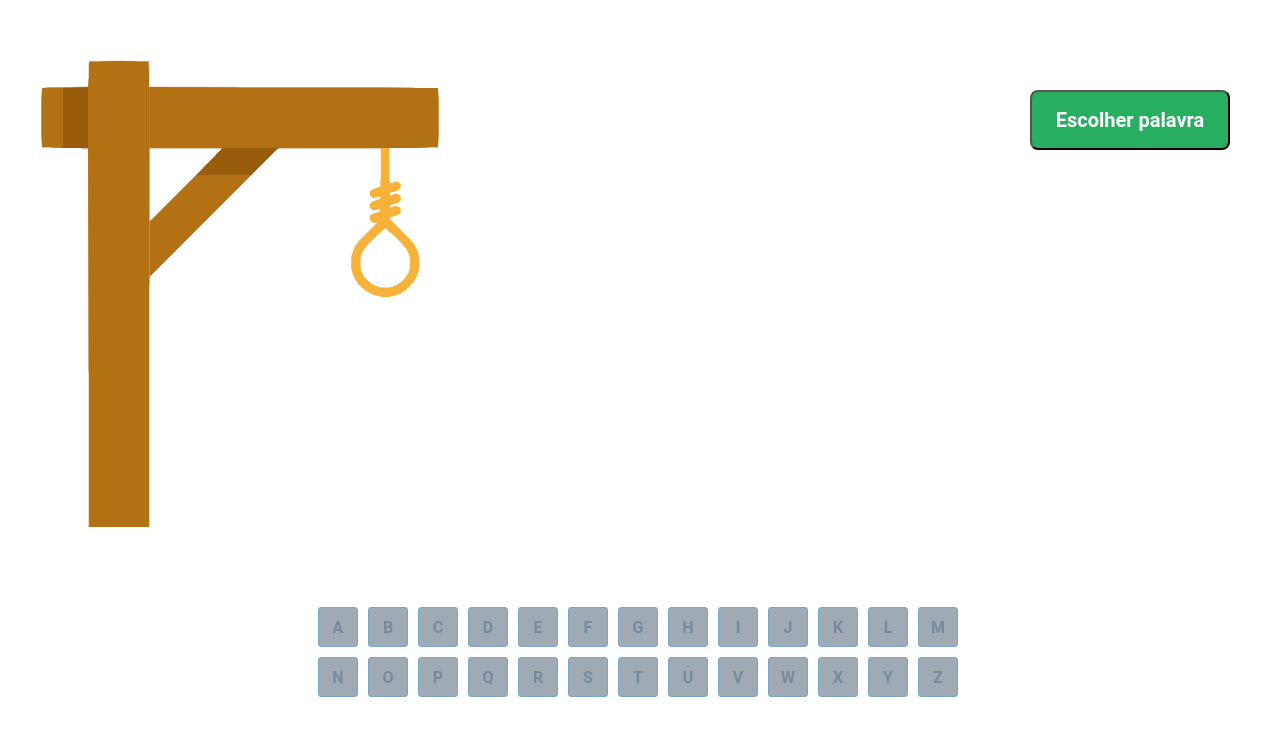
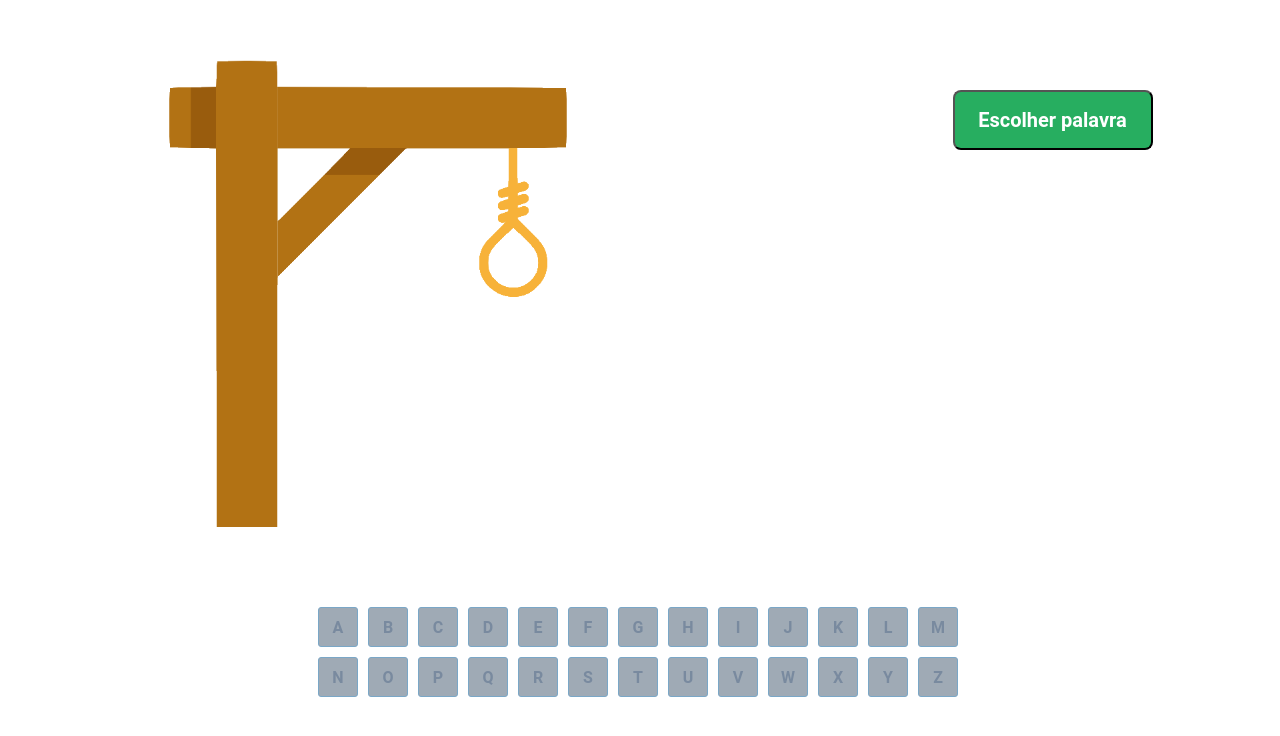
Before and after one commit to augustobf22/projeto8-jogoforca, a React app: page / in a window 1280 px wide. Built offline with nearby package versions, Linux system fonts and the light colour scheme.

Commit message:
choose word done

```diff
--- a/src/components/App.js
+++ b/src/components/App.js
@@ -3,14 +3,20 @@ import Letras from './Letras/Letras'
 import './reset.css';
 import './style.css';
 import palavras from '../palavras';
+import React from 'react'
 
-//randomize words and pass as parameter
+
 
 export default function App() {
+  //states: errorState, wordState, keyboardState
+  const [errorState, setErrorState] = React.useState(0);
+  const [wordState, setWordState] = React.useState('');
+  const [keyboardState, setKeyboardState] = React.useState(true);
+
   return (
-    <>
-      <Jogo />
-      <Letras />
-    </>
+    <div className="container">
+      <Jogo words={palavras} errorState={errorState} setErrorState ={setErrorState} wordState = {wordState} setWordState = {setWordState} setKeyboardState={setKeyboardState}/>
+      <Letras keyboardState={keyboardState} />
+    </div>
   );
 }
--- a/src/components/Jogo/Jogo.js
+++ b/src/components/Jogo/Jogo.js
@@ -7,11 +7,32 @@ import forca4 from './assets/forca4.png'
 import forca5 from './assets/forca5.png'
 import forca6 from './assets/forca6.png'
 
-export default function Jogo() {
+//randomize words and pass as parameter
+function comparer() {
+    return Math.random() - 0.5;
+  }
+
+
+
+export default function Jogo({words, errorState, setErrorState, wordState, setWordState, setKeyboardState}) {
+    function chooseWord(words) {
+        const wordSorted = words.sort(comparer)[0];
+        const wordSplit = wordSorted.split('');
+        const wordReplaced = [];
+        wordSplit.forEach((letter, index) => wordReplaced[index] = "_ ");
+
+        setKeyboardState(false);
+        setWordState(wordReplaced);
+        setErrorState(0);
+    }
+
     return (
         <span className='game'>
-            <img src={forca0} alt='forca0' />
-            <button>Escolher palavra</button>
+            <img src={forca0} alt='forcaImg' />
+            <div className="container-right">
+                <button onClick={() => chooseWord(words)}>Escolher palavra</button>
+                <h1>{wordState}</h1>
+            </div>
         </span>
     )
 }
--- a/src/components/Jogo/style.css
+++ b/src/components/Jogo/style.css
@@ -9,10 +9,17 @@
     margin: 60px 0px 0px 40px;
 }
 
-.game button {
+.container-right {
+    display:flex;
+    flex-direction: column;
+    justify-content: space-between;
+    align-items: flex-end;
+}
+
+.container-right button {
     width: 200px;
     height: 60px;
-    margin: 90px 50px 0px 0px;
+    margin-top: 90px;
     background-color: #27AE60;
     border-radius: 8px;
 
@@ -23,4 +30,20 @@
     letter-spacing: 0em;
     text-align: center;
     color: white;
+
+    cursor: pointer;
 }
+
+.container-right h1 {
+    font-family: 'Noto Sans';
+    font-style: normal;
+    font-weight: 700;
+    font-size: 50px;
+    line-height: 68px;
+
+    color: #000000;
+}
+
+.hide {
+    display: none;
+}
--- a/src/components/Letras/Letras.js
+++ b/src/components/Letras/Letras.js
@@ -2,11 +2,11 @@ import './style.css'
 
 const alfabeto = ["a", "b", "c", "d", "e", "f", "g", "h", "i", "j", "k", "l", "m", "n", "o", "p", "q", "r", "s", "t", "u", "v", "w", "x", "y", "z"];
 
-export default function Letras(){
+export default function Letras({keyboardState}){
     return (
         <div className='letters'>
             <div className='keyboard'>
-                {alfabeto.map(letter => <button disabled>{letter.toUpperCase()}</button>)}
+                {alfabeto.map(letter => <button disabled={keyboardState} onClick={() => alert('oi')}>{letter.toUpperCase()}</button>)}
             </div>
         </div>
     )
--- a/src/components/Letras/style.css
+++ b/src/components/Letras/style.css
@@ -27,6 +27,7 @@
     text-align: center;
     border: 1px solid #7AA7C7;
     border-radius: 3px;
+
 }
 
 .keyboard button:disabled {
@@ -37,4 +38,6 @@
 .keyboard button:enabled {
     background-color: #E1ECF4;
     color: #39739D;
+
+    cursor: pointer;
 }
--- a/src/components/style.css
+++ b/src/components/style.css
@@ -12,3 +12,14 @@
   font-size: calc(10px + 2vmin);
   color: white;
 }
+
+.container {
+  width: 1025px;
+  height: 850px;
+}
+
+#root {
+  display: flex;
+  justify-content: center;
+  align-items: center;
+}
```
